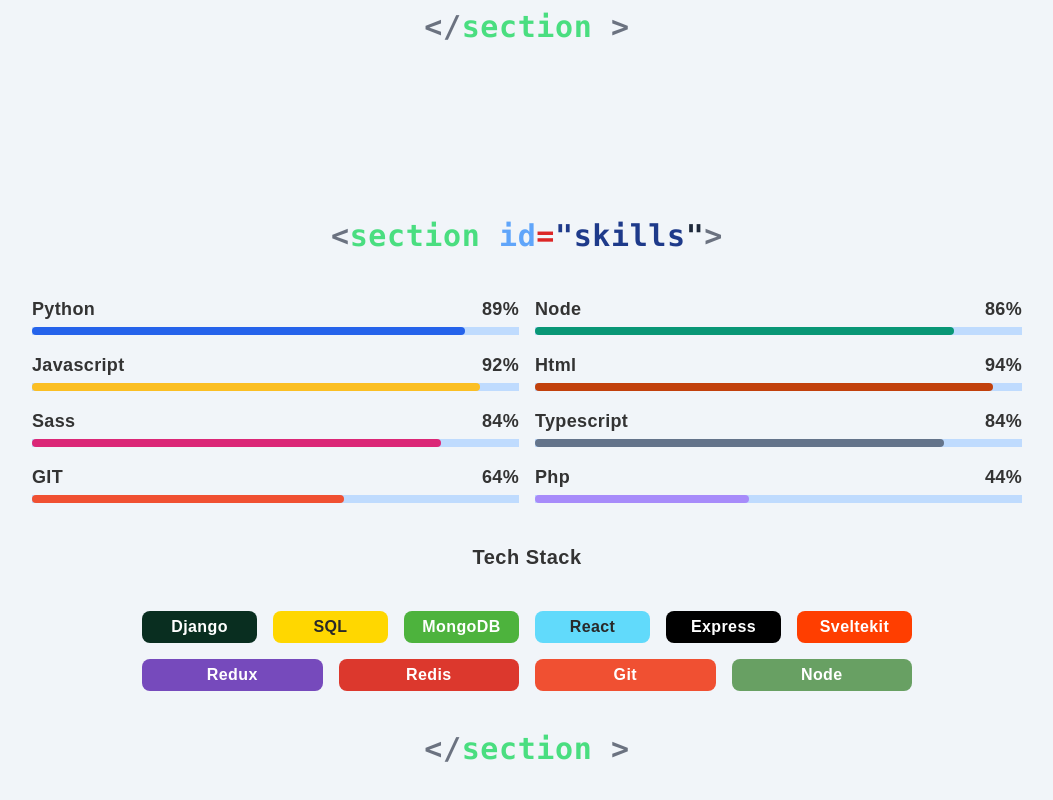
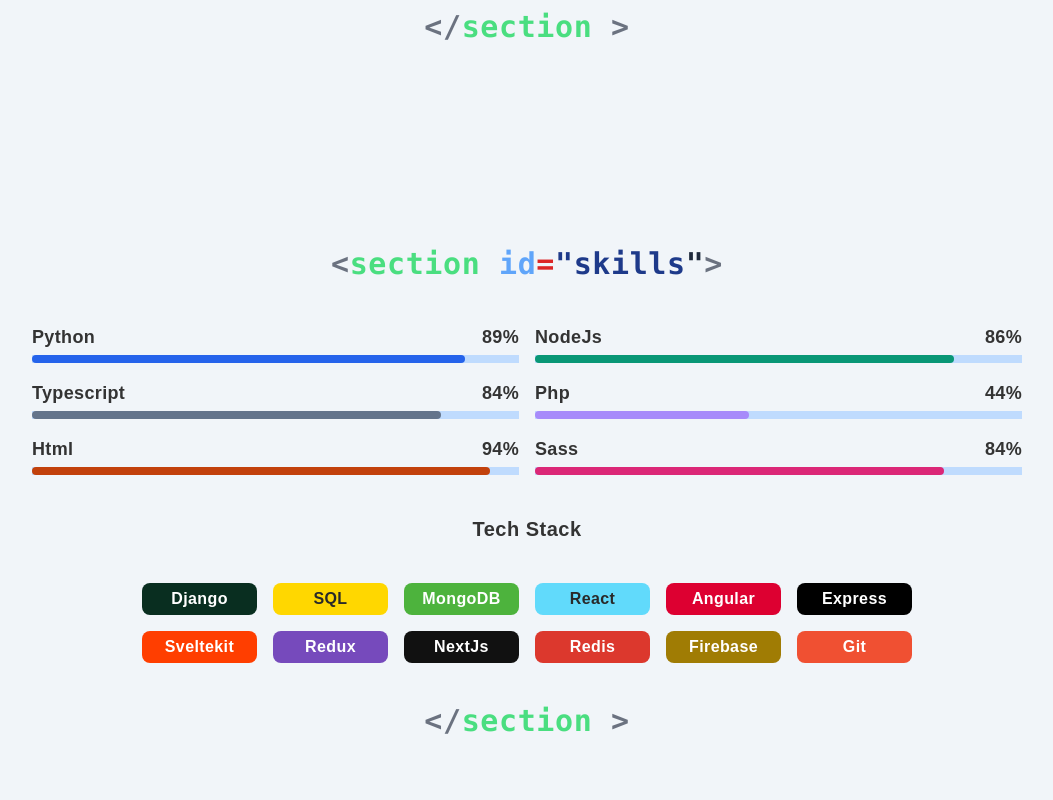
Before and after one commit to medmaha/portfolio, a Next.js app: page / in a window 1280 px wide. Shown: the part 1820-2620 px from the top of the page, without its empty margins (138-1191 px from the left). Built offline with nearby package versions, Linux system fonts and the light colour scheme.

Commit message:
updated about me section and enhances the UI

```diff
--- a/pages/projects/[slug].jsx
+++ b/pages/projects/[slug].jsx
@@ -28,10 +28,10 @@
             <Layout theme={theme}>
                 <Portfolio dark={theme === "dark"} page={"details"}>
                     <div className="w-full h-full min-h-[calc(100vh-120px)] pb-10 mt-[70px] max-w-[1000px] mx-auto">
-                        <div className="flex w-full h-full flex-col md:flex-row gap-2">
+                        <div className="grid md:grid-cols-2 w-full gap-6 md:gap-2">
                             <div
                                 ref={thumbnailRef}
-                                className="px-2 flex md:h-full md:w-max justify-center flex-col items-center gap-2 md:mt-[100px]"
+                                className="px-2 flex h-max justify-center flex-col items-center gap-2 md:mt-[100px]"
                             >
                                 <h2
                                     ref={headerRef}
@@ -39,6 +39,7 @@
                                 >
                                     {project.name}
                                 </h2>
+                                <div className="">
                                     <Image
                                         width={400}
                                         height={250}
@@ -46,10 +47,11 @@
                                         className="rounded-md border-[2px] dark:border-card-dark border-gray-300"
                                         alt={project.name + "thumbnail"}
                                     />
+                                </div>
                                 <a
                                     href={project.liveDemoLink}
                                     target={"blank"}
-                                    className="flex mt-4 md:mt-0 gap-1 shadow-lg p-2 rounded-md outline outline-1 focus:outline-2 transition-all group -translate-y-1 focus:translate-y-0
+                                    className="flex mt-4 gap-1 shadow-lg p-2 rounded-md outline outline-1 focus:outline-2 transition-all group -translate-y-1 focus:translate-y-0
                                     outline-primary-light dark:outline-primary-dark shadow-primary-light dark:shadow-primary-dark items-center md:mt-4 my-2 flex-wrap justify-center tracking-wide text-primary-light dark:text-primary-dark"
                                 >
                                     <span>
@@ -86,7 +88,7 @@
                                         return (
                                             <p
                                                 key={idx}
-                                                className="md:text-left"
+                                                className="md:text-left text-sm font-semibold tracking-wide leading-relaxed"
                                             >
                                                 {desc.toString()}
                                             </p>
--- a/src/component/main/about/AboutMe.jsx
+++ b/src/component/main/about/AboutMe.jsx
@@ -17,36 +17,35 @@
                 </h3>
                 <div className="w-full py-4 max-w-[40ch] sm:max-w-[50ch] md:max-w-[60ch] lg:max-w-[75ch]">
                     <h2 className="text-xl text-center tracking-wide font-bold mb-4">
-                        Self-Taught Full-Stack Developer
+                        Full-Stack Developer
                     </h2>
-                    <p className="text-center dark:text-gray-300 mb-4">
+                    <p className="text-center dark:text-gray-300 mb-2 tracking-wide leading-relaxed text-lg">
                         I am a driven and self-taught full-stack developer with
-                        2 years of experience. My passion for technology and
-                        programming has led me to pursue a career in full-stack
-                        development.
+                        over 3 years of experience. My passion for technology
+                        and programming has led me to pursue a career in
+                        full-stack development.
                     </p>
-                    <p className="text-center dark:text-gray-300 mb-4">
+                    <p className="text-center dark:text-gray-300 mb-2 tracking-wide leading-relaxed text-lg">
                         Throughout my career, I have honed my skills by working
                         on various projects and continuously learning. I have
                         strong experience in front-end and back-end
                         technologies, including React, Node.js, Django, and
                         MongoDB.
                     </p>
-                    <p className="text-center dark:text-gray-300">
+                    <p className="text-center dark:text-gray-300 mb-2 tracking-wide leading-relaxed text-lg">
                         I am committed to delivering high-quality, efficient,
                         and maintainable code. I am always eager to take on new
-                        challenges and expand my skillset to help me grow as a
+                        challenges and expand my skill-set to help me grow as a
                         developer.
                     </p>
                     <div className="flex justify-center items-center mt-4 pt-2">
                         <a
                             target={"_blank"}
-                            rel="noreferrer"
-                            href="https://resume-mahamed.vercel.app"
+                            href="/assets/Mahamed Toure - resume.pdf"
                             // onClick={() => toggleResume(true)}
                             className="bg-primary-light dark:bg-primary-dark hover:bg-opacity-100 bg-opacity-90 min-w-[200px] text-center transition font-semibold tracking-wide text-card-light dark:text-card-dark rounded-md py-2 px-4 capitalize"
                         >
-                            Grab Resume
+                            My Resume
                         </a>
                     </div>
                 </div>
--- a/src/component/main/header/Quotes.jsx
+++ b/src/component/main/header/Quotes.jsx
@@ -2,7 +2,7 @@
 
 let timeoutRef
 
-const QUOTE_TIMING = 5000
+const QUOTE_TIMING = 3000
 
 const quotesList = [
     {
@@ -69,7 +69,7 @@
     return (
         <div className="absolute bottom-[-2em] left-0 w-full">
             <div className="flex justify-center py-2 w-max mx-auto h-max max-w-full gap-[1px] opacity-80">
-                <span className="dark:text-slate-400 text-slate-700">
+                <span className="dark:text-[#00ffffca] text-[#1b1bee]">
                     <svg
                         fill="currentColor"
                         xmlns="http://www.w3.org/2000/svg"
@@ -83,7 +83,7 @@
                 <span className="tracking-wider text.sm font-light text-center pt-1 dark:text-slate-400 text-slate-600">
                     {quote}
                 </span>
-                <span className="dark:text-slate-400 text-slate-700">
+                <span className="dark:text-[#00ffffca] text-[#1b1bee]">
                     <svg
                         fill="currentColor"
                         xmlns="http://www.w3.org/2000/svg"
--- a/src/component/main/skills/Technologies.jsx
+++ b/src/component/main/skills/Technologies.jsx
@@ -57,12 +57,12 @@
         backgroundColor: "#292929", // dark background
         textColor: "#fff", // light text color
     },
-    // {
-    //     name: "Angular",
-    //     color: "#DD0031", // Angular brand color
-    //     backgroundColor: "#fff", // white background
-    //     textColor: "#DD0031", // dark text color
-    // },
+    {
+        name: "Angular",
+        color: "#DD0031", // Angular brand color
+        backgroundColor: "#fff", // white background
+        textColor: "#DD0031", // dark text color
+    },
     {
         name: "Express",
         color: "#000000", // Express brand color
@@ -82,10 +82,22 @@
         textColor: "#764ABC", // dark text color
     },
     {
+        name: "NextJs",
+        color: "#111", // Nextjs brand color
+        backgroundColor: "#fff", // white background
+        textColor: "#764ABC", // dark text color
+    },
+    {
         name: "Redis",
         color: "#DC382D", // Redis brand color
         backgroundColor: "#fff", // white background
         textColor: "#DC382D", // dark text color
+    },
+    {
+        name: "Firebase",
+        color: "#a07c04", // Firebase brand color
+        backgroundColor: "#fff", // white background
+        textColor: "#222", // dark text color
     },
     {
         name: "Git",
@@ -93,10 +105,4 @@
         backgroundColor: "#fff", // white background
         textColor: "#F05032", // dark text color
     },
-    {
-        name: "Node",
-        color: "#68A063", // Node brand color
-        backgroundColor: "#fff", // white background
-        textColor: "#68A063", // dark text color
-    },
 ]
--- a/src/db/skill.js
+++ b/src/db/skill.js
@@ -6,16 +6,28 @@
         animation: "animate-left",
     },
     {
-        name: "Node",
+        name: "NodeJs",
         score: "87%",
         color: "#099776",
         animation: "animate-right",
     },
+    // {
+    //     name: "Javascript",
+    //     score: "93%",
+    //     color: "#fbbf24",
+    //     animation: "animate-left",
+    // },
     {
-        name: "Javascript",
-        score: "93%",
-        color: "#fbbf24",
-        animation: "animate-left",
+        name: "Typescript",
+        score: "85%",
+        color: "#64748b",
+        animation: "animate-right",
+    },
+    {
+        name: "Php",
+        score: "45%",
+        color: "#a78bfa",
+        animation: "animate-right",
     },
     {
         name: "Html",
@@ -29,22 +41,11 @@
         color: "#db2777",
         animation: "animate-left",
     },
-    {
-        name: "Typescript",
-        score: "85%",
-        color: "#64748b",
-        animation: "animate-right",
-    },
-    {
-        name: "GIT",
-        score: "65%",
-        color: "#F05032",
-        animation: "animate-left",
-    },
-    {
-        name: "Php",
-        score: "45%",
-        color: "#a78bfa",
-        animation: "animate-right",
-    },
+
+    // {
+    //     name: "GIT",
+    //     score: "65%",
+    //     color: "#F05032",
+    //     animation: "animate-left",
+    // },
 ]
--- a/styles/app.css
+++ b/styles/app.css
@@ -49,8 +49,9 @@
 .dark select,
 .dark input {
     background-color: #e2e8f0;
-    /* color: #111827; */
+    color: #101114;
     letter-spacing: 1px;
+    font-size: larger;
     font-weight: lighter;
 }
 
--- a/styles/components/navbar.css
+++ b/styles/components/navbar.css
@@ -18,7 +18,7 @@
 }
 
 .__nav__link .active {
-    border-bottom: 2px solid rgb(27, 27, 238);
+    border-bottom: 2px solid #1b1bee;
 }
 
 .dark .__nav__link .active {
```
Also changed, not shown: 2 other files (tests, documents, lock files or other folders). Lines whose indentation alone changed are shown as unchanged.
